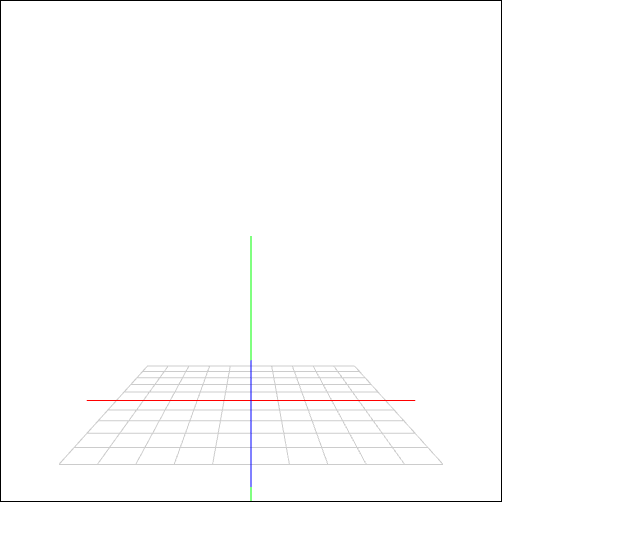
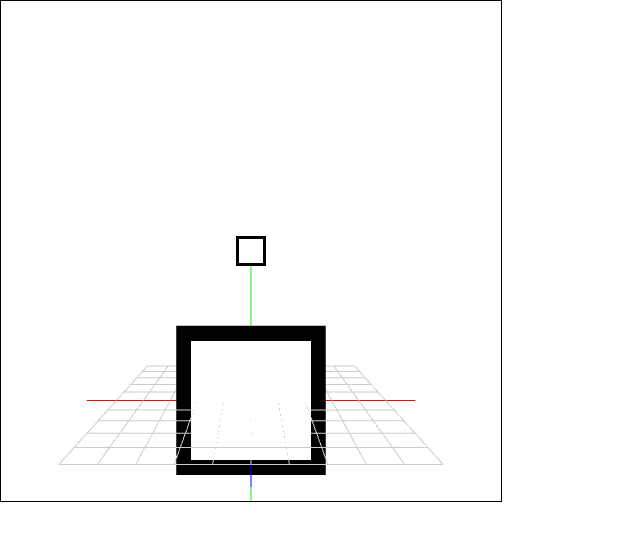
Before and after one commit to Faraser/Webgl-experiments, a plain HTML site: page index.html in a window 1280 px wide. Shown: the whole page, without its empty margins (0-640 px from the left). Drawn offline with Linux system fonts and the light colour scheme.

Commit message:
Added Quads primitives

```diff
--- /dev/null
+++ b/gl.js
@@ -0,0 +1,111 @@
+const ATTR_POSITION_NAME = 'a_position';
+const ATTR_POSITION_LOC = 0;
+const ATTR_NORMAL_NAME = 'a_norm';
+const ATTR_NORMAL_LOC = 1;
+const ATTR_UV_NAME = 'a_uv';
+const ATTR_UV_LOC = 2;
+
+function GLInstance(canvasId) {
+
+    const canvas = document.getElementById(canvasId);
+    const gl = canvas.getContext('webgl2');
+
+    if (!gl) {
+        throw (new Error("Unable to initialize WebGL!"));
+    }
+
+    gl.mMeshCache = []; // Cache all the mesh structs, easy to unload buffer if they all exist in one place
+
+    gl.cullFace(gl.BACK);
+    gl.frontFace(gl.CCW);
+    gl.enable(gl.DEPTH_TEST);
+    gl.enable(gl.CULL_FACE);
+    gl.depthFunc(gl.LEQUAL);
+    gl.blendFunc(gl.SRC_ALPHA, gl.ONE_MINUS_SRC_ALPHA);
+
+    gl.clearColor(1.0, 1.0, 1.0, 1.0);
+    gl.clear(gl.COLOR_BUFFER_BIT);
+
+    gl.fClear = function() {
+        gl.clear(gl.COLOR_BUFFER_BIT | gl.DEPTH_BUFFER_BIT);
+        return this;
+    };
+
+    gl.fSetSize = function(w, h) {
+        canvas.style.width = `${w}px`;
+        canvas.style.height = `${h}px`;
+        canvas.width = w;
+        canvas.height = h;
+
+        gl.viewport(0, 0, w, h);
+        return this;
+    };
+
+    gl.fFitScreen = function(wp = 1, hp = 1) {
+        return this.fSetSize(window.innerWidth * wp, window.innerHeight * hp);
+    };
+
+    gl.fCreateArrayBuffer = function(floatAry, isStatic = true) {
+        const buf = gl.createBuffer();
+        gl.bindBuffer(gl.ARRAY_BUFFER, buf);
+        gl.bufferData(gl.ARRAY_BUFFER, floatAry, isStatic ? gl.STATIC_DRAW : gl.DYNAMIC_DRAW);
+        gl.bindBuffer(gl.ARRAY_BUFFER, null);
+        return buf;
+    };
+
+    gl.fCreateMeshVAO = function(name, aryInd, aryVert, aryNorm, aryUV) {
+        const rtn = { drawMode: gl.TRIANGLES };
+
+        // Create and bind vao
+        rtn.vao = gl.createVertexArray();
+        gl.bindVertexArray(rtn.vao);
+
+        // Set up vertices
+        if (aryVert !== undefined && aryVert !== null) {
+            rtn.bufVertices = gl.createBuffer();
+            rtn.vertexComponentLen = 3;
+            rtn.vertexCount = aryVert.length / rtn.vertexComponentLen;
+
+            gl.bindBuffer(gl.ARRAY_BUFFER, rtn.bufVertices);
+            gl.bufferData(gl.ARRAY_BUFFER, new Float32Array(aryVert), gl.STATIC_DRAW);
+            gl.enableVertexAttribArray(ATTR_POSITION_LOC);
+            gl.vertexAttribPointer(ATTR_POSITION_LOC, 3, gl.FLOAT, false, 0, 0);
+        }
+
+        // Set up normals
+        if (aryNorm !== undefined && aryNorm !== null) {
+            rtn.bufNormals = gl.createBuffer();
+            gl.bindBuffer(gl.ARRAY_BUFFER, rtn.bufNormals);
+            gl.bufferData(gl.ARRAY_BUFFER, new Float32Array(aryNorm), gl.STATIC_DRAW);
+            gl.enableVertexAttribArray(ATTR_NORMAL_LOC);
+            gl.vertexAttribPointer(ATTR_NORMAL_LOC, 3, gl.FLOAT, false, 0, 0);
+        }
+
+        // Set up UV
+        if (aryUV !== undefined && aryUV !== null) {
+            rtn.bufUV = gl.createBuffer();
+            gl.bindBuffer(gl.ARRAY_BUFFER, rtn.bufUV);
+            gl.bufferData(gl.ARRAY_BUFFER, new Float32Array(aryUV), gl.STATIC_DRAW);
+            gl.enableVertexAttribArray(ATTR_UV_LOC);
+            gl.vertexAttribPointer(ATTR_UV_LOC, 2, gl.FLOAT, false, 0, 0);
+        }
+
+        // Set up index
+        if (aryInd !== undefined && aryInd !== null) {
+            rtn.bufIndex = gl.createBuffer();
+            rtn.indexCount = aryInd.length;
+            gl.bindBuffer(gl.ELEMENT_ARRAY_BUFFER, rtn.bufIndex);
+            gl.bufferData(gl.ELEMENT_ARRAY_BUFFER, new Uint16Array(aryInd), gl.STATIC_DRAW);
+        }
+
+        // Clean up
+        gl.bindVertexArray(null);
+        gl.bindBuffer(gl.ARRAY_BUFFER, null);
+        if (aryInd !== undefined && aryInd !== null) gl.bindBuffer(gl.ELEMENT_ARRAY_BUFFER, null);
+
+        gl.mMeshCache[name] = rtn;
+        return rtn;
+    };
+
+    return gl;
+}
--- a/index.html
+++ b/index.html
@@ -16,32 +16,33 @@
 <canvas id="canvas"></canvas>
 <script id="vertex_shader" type="x-shader/x-vertex">#version 300 es
   in vec3 a_position;
-  layout(location=4) in float a_color;
+  in vec2 a_uv;
 
   uniform mat4 uPMatrix;
   uniform mat4 uMVMatrix;
   uniform mat4 uCameraMatrix;
 
-  uniform vec3 uColor[4];
-  out lowp vec4 color;
+  out vec2 uv;
 
   void main(void) {
-      color = vec4(uColor[int(a_color)], 1.0);
+      uv = a_uv;
       gl_Position = uPMatrix * uCameraMatrix * uMVMatrix * vec4(a_position, 1.0);
   }
 
 </script>
 <script id="fragment_shader" type="x-shader/x-fragment">#version 300 es
   precision mediump float;
-
-  in vec4 color;
+  in vec2 uv;
   out vec4 finalColor;
 
   void main(void) {
-    finalColor = color;
+    // Square border
+    float c = (uv.x <= 0.1 || uv.x >= 0.9 || uv.y <= 0.1 || uv.y >= 0.9) ? 0.0 : 1.0;
+    finalColor = vec4(c, c, c, 1.0 - c);
   }
 
 </script>
+<script src="gl.js"></script>
 <script src="shader.js"></script>
 <script src="renderloop.js"></script>
 <script src="model.js"></script>
--- a/index.js
+++ b/index.js
@@ -1,118 +1,11 @@
-const ATTR_POSITION_NAME = 'a_position';
-const ATTR_POSITION_LOC = 0;
-const ATTR_NORMAL_NAME = 'a_norm';
-const ATTR_NORMAL_LOC = 1;
-const ATTR_UV_NAME = 'a_uv';
-const ATTR_UV_LOC = 2;
-
-function GLInstance(canvasId) {
-
-    const canvas = document.getElementById(canvasId);
-    const gl = canvas.getContext('webgl2');
-
-    if (!gl) {
-        throw (new Error("Unable to initialize WebGL!"));
-    }
-
-    gl.mMeshCache = []; // Cache all the mesh structs, easy to unload buffer if they all exist in one place
-
-    gl.clearColor(1.0, 1.0, 1.0, 1.0);
-    gl.clear(gl.COLOR_BUFFER_BIT);
-
-    gl.fClear = function() {
-        gl.clear(gl.COLOR_BUFFER_BIT | gl.DEPTH_BUFFER_BIT);
-        return this;
-    };
-
-    gl.fSetSize = function(w, h) {
-        canvas.style.width = `${w}px`;
-        canvas.style.height = `${h}px`;
-        canvas.width = w;
-        canvas.height = h;
-
-        gl.viewport(0, 0, w, h);
-        return this;
-    };
-
-    gl.fFitScreen = function(wp = 1, hp = 1) {
-        return this.fSetSize(window.innerWidth * wp, window.innerHeight * hp);
-    };
-
-    gl.fCreateArrayBuffer = function(floatAry, isStatic = true) {
-        const buf = gl.createBuffer();
-        gl.bindBuffer(gl.ARRAY_BUFFER, buf);
-        gl.bufferData(gl.ARRAY_BUFFER, floatAry, isStatic ? gl.STATIC_DRAW : gl.DYNAMIC_DRAW);
-        gl.bindBuffer(gl.ARRAY_BUFFER, null);
-        return buf;
-    };
-
-    gl.fCreateMeshVAO = function(name, aryInd, aryVert, aryNorm, aryUV) {
-        const rtn = { drawMode: gl.TRIANGLES };
-
-        // Create and bind vao
-        rtn.vao = gl.createVertexArray();
-        gl.bindVertexArray(rtn.vao);
-
-        // Set up vertices
-        if (aryVert !== undefined && aryVert !== null) {
-            rtn.bufVertices = gl.createBuffer();
-            rtn.vertexComponentLen = 3;
-            rtn.vertexCount = aryVert.length / rtn.vertexComponentLen;
-
-            gl.bindBuffer(gl.ARRAY_BUFFER, rtn.bufVertices);
-            gl.bufferData(gl.ARRAY_BUFFER, new Float32Array(aryVert), gl.STATIC_DRAW);
-            gl.enableVertexAttribArray(ATTR_POSITION_LOC);
-            gl.vertexAttribPointer(ATTR_POSITION_LOC, 3, gl.FLOAT, false, 0, 0);
-        }
-
-        // Set up normals
-        if (aryNorm !== undefined && aryNorm !== null) {
-            rtn.bufNormals = gl.createBuffer();
-            gl.bindBuffer(gl.ARRAY_BUFFER, rtn.bufNormals);
-            gl.bufferData(gl.ARRAY_BUFFER, new Float32Array(aryNorm), gl.STATIC_DRAW);
-            gl.enableVertexAttribArray(ATTR_NORMAL_LOC);
-            gl.vertexAttribPointer(ATTR_NORMAL_LOC, 3, gl.FLOAT, false, 0, 0);
-        }
-
-        // Set up UV
-        if (aryUV !== undefined && aryUV != null) {
-            rtn.bufUV = gl.createBuffer();
-            gl.bindBuffer(gl.ARRAY_BUFFER, rtn.bufUV);
-            gl.bufferData(gl.ARRAY_BUFFER, new Float32Array(aryUV), gl.STATIC_DRAW);
-            gl.enableVertexAttribArray(ATTR_UV_LOC);
-            gl.vertexAttribPointer(ATTR_UV_LOC, 2, gl.FLOAT, false, 0, 0);
-        }
-
-        // Set up index
-        if (aryInd !== undefined && aryInd != null) {
-            rtn.bufIndex = gl.createBuffer();
-            rtn.indexCount = aryInd.length;
-            gl.bindBuffer(gl.ELEMENT_ARRAY_BUFFER, rtn.bufIndex);
-            gl.bufferData(gl.ELEMENT_ARRAY_BUFFER, new Uint16Array(aryInd), gl.STATIC_DRAW);
-            gl.bindBuffer(gl.ELEMENT_ARRAY_BUFFER, null);
-        }
-
-        // Clean up
-        gl.bindVertexArray(null);
-        gl.bindBuffer(gl.ARRAY_BUFFER, null);
-
-        gl.mMeshCache[name] = rtn;
-        return rtn;
-    };
-
-    return gl;
-}
-
 class TestShader extends Shader {
-    constructor(gl, aryColor) {
+    constructor(gl, pMatrix) {
         const vertSrc = ShaderUtil.domShaderSrc('vertex_shader');
         const fragSrc = ShaderUtil.domShaderSrc('fragment_shader');
 
         super(gl, vertSrc, fragSrc);
 
-        const uColor = gl.getUniformLocation(this.program, 'uColor');
-        gl.uniform3fv(uColor, aryColor);
-
+        this.setPerspective(pMatrix);
         gl.useProgram(null);
     }
 }
@@ -123,7 +16,12 @@ function onRender(dt) {
 
     window.gridShader.activate()
         .setCameraMatrix(window.gCamera.viewMatrix)
-        .renderModel(window.gModel.preRender());
+        .renderModel(window.gridModel.preRender());
+
+    window.gShader.activate()
+        .setCameraMatrix(gCamera.viewMatrix)
+        .renderModel(window.gModel.preRender())
+        .renderModel(window.gModel2.preRender())
 }
 
 window.addEventListener('load', function() {
@@ -134,7 +32,13 @@ window.addEventListener('load', function() {
     window.gCameraCtrl = new CameraController(gl, window.gCamera);
 
     window.gridShader = new GridAxisShader(gl, window.gCamera.projectionMatrix);
-    window.gModel = new Model(Primitives.GridAxis.createMesh(gl, true));
+    window.gridModel = new Model(Primitives.GridAxis.createMesh(gl, true));
+
+    window.gShader = new TestShader(gl, window.gCamera.projectionMatrix);
+    window.gModel = Primitives.Quad.createModel(gl);
+    window.gModel.setPosition(0, 1, 0).setScale(0.2, 0.2, 0.2);
+
+    window.gModel2 = new Model(gl.mMeshCache['Quad']);
 
     window.RLoop = new RenderLoop(onRender).start();
 });
--- a/primitives.js
+++ b/primitives.js
@@ -64,3 +64,32 @@ Primitives.GridAxis = class {
         return mesh;
     }
 };
+
+Primitives.Quad = class {
+    static createModel(gl) {
+        return new Model(Primitives.Quad.createMesh(gl));
+    }
+
+    static createMesh(gl) {
+        const aVert = [
+            -0.5, 0.5, 0,
+            -0.5, -0.5, 0,
+            0.5, -0.5, 0,
+            0.5, 0.5, 0
+        ];
+        const aUV = [
+            0, 0,
+            0, 1,
+            1, 1,
+            1, 0
+        ];
+        const aIndex = [
+            0, 1, 2,
+            2, 3, 0
+        ];
+        const mesh = gl.fCreateMeshVAO('Quad', aIndex, aVert, null, aUV);
+        mesh.noCulling = false;
+        mesh.doBlending = false;
+        return mesh;
+    }
+};
--- a/renderloop.js
+++ b/renderloop.js
@@ -6,7 +6,7 @@ class RenderLoop {
         this.isActive = false; // Control the On/Off state of the render loop
         this.fps = 0; // Save the value of how fast the loop is going
 
-        if (!fps && fps > 0) { // Build run method that limits the framerate
+        if (fps && fps > 0) { // Build run method that limits the framerate
             this.msFpsLimit = 1000 / fps; // Calc how many milliseconds per frame in one second of time
 
             this.run = function() {
```
